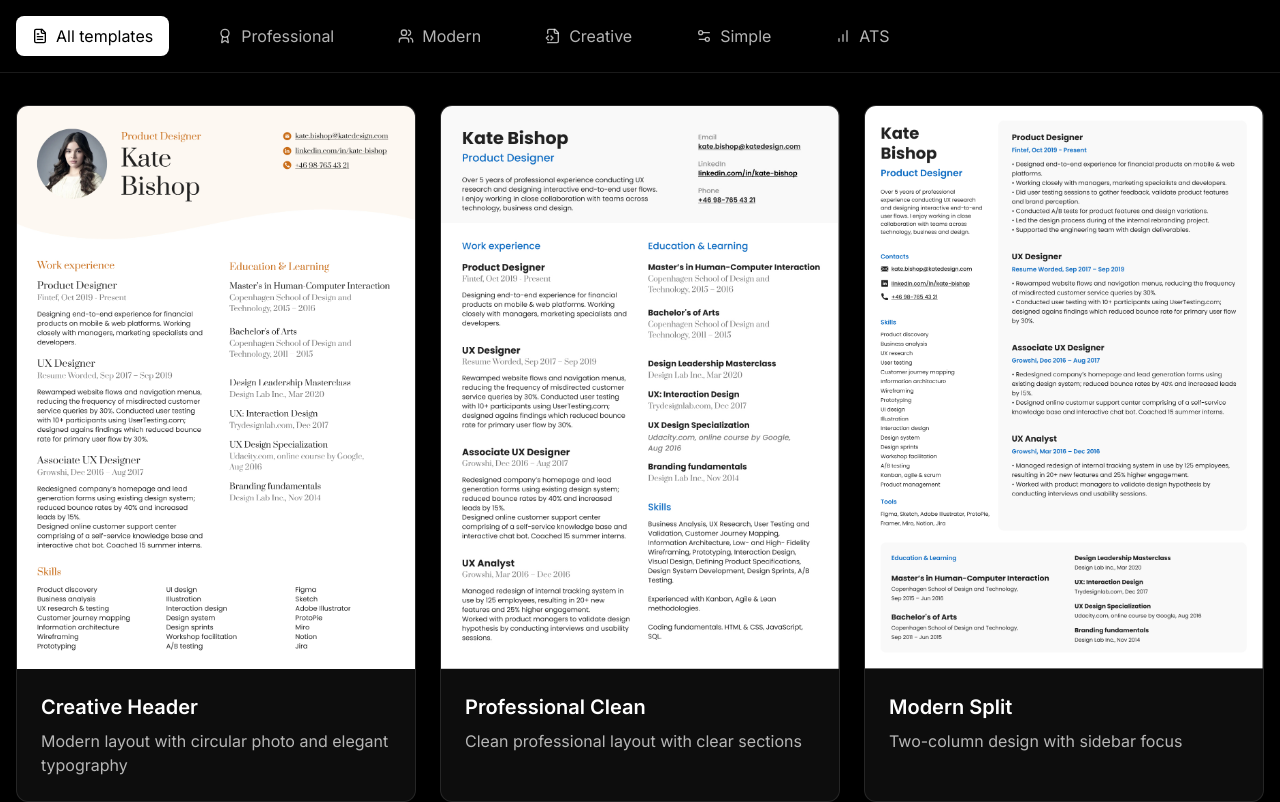
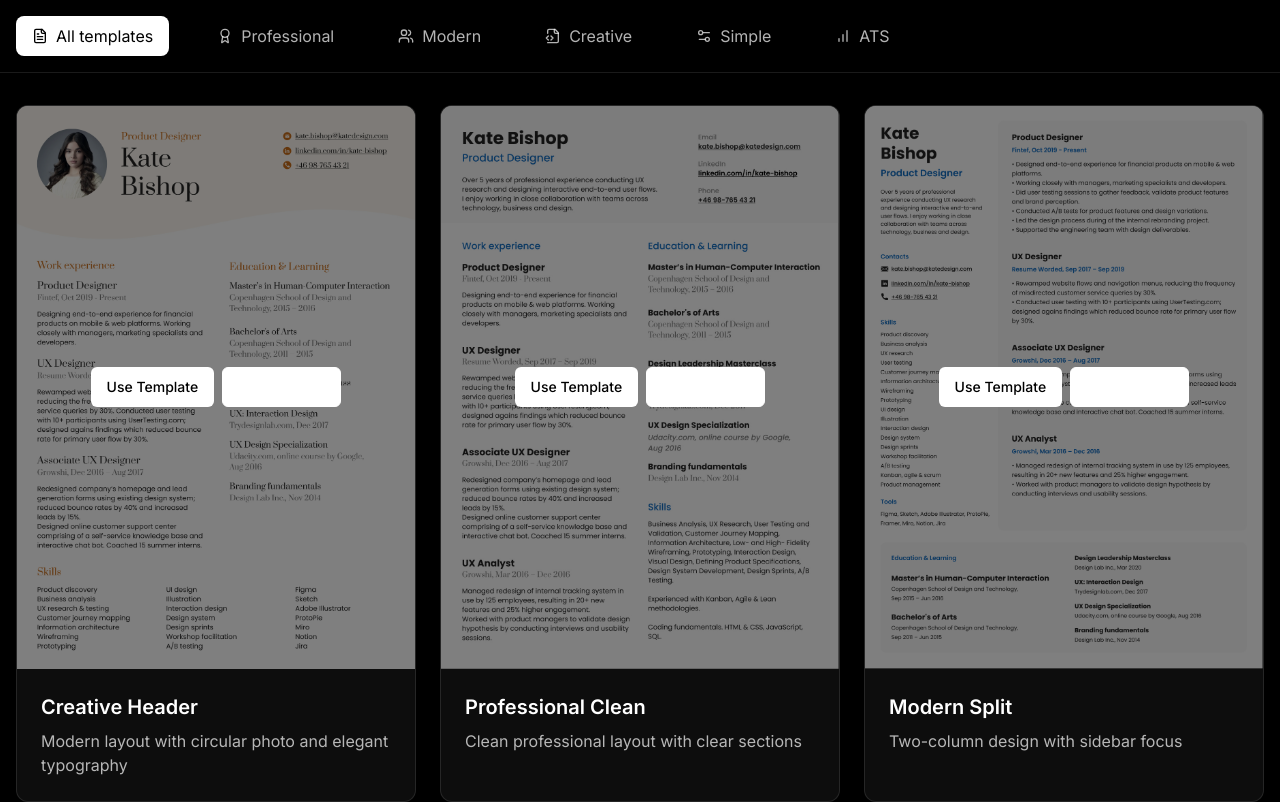
Before and after one commit to H4armin/dynamic-resume-crafter, a React (Vite) app: page /templates in a window 1280 px wide. Shown: the top 802 px of the page. Built offline with nearby package versions, Linux system fonts and the light colour scheme.

Commit message:
Fix button label visibility
Ensures button labels are visible in PDF rendering.

```diff
--- a/src/pages/templates.tsx
+++ b/src/pages/templates.tsx
@@ -1,4 +1,3 @@
-
 import { motion } from "framer-motion";
 import { FileText, Download, Eye, Settings2, FileCode2, Users, Award, BarChart } from "lucide-react";
 import { Button } from "@/components/ui/button";
@@ -106,7 +105,7 @@ const Templates = () => {
                   alt={template.name}
                   className="w-full h-full object-cover"
                 />
-                <div className="absolute inset-0 bg-black bg-opacity-0 group-hover:bg-opacity-70 transition-all flex items-center justify-center opacity-0 group-hover:opacity-100">
+                <div className="absolute inset-0 bg-black/50 flex items-center justify-center">
                   <div className="flex gap-2">
                     <Button
                       onClick={() => handleTemplateSelect(template.id)}
@@ -119,7 +118,8 @@ const Templates = () => {
                       className="border-white text-white hover:bg-white/20"
                       onClick={() => handlePreview(template.id)}
                     >
-                      <Eye className="w-4 h-4" />
+                      <Eye className="w-4 h-4 mr-2" />
+                      Preview
                     </Button>
                   </div>
                 </div>
```
